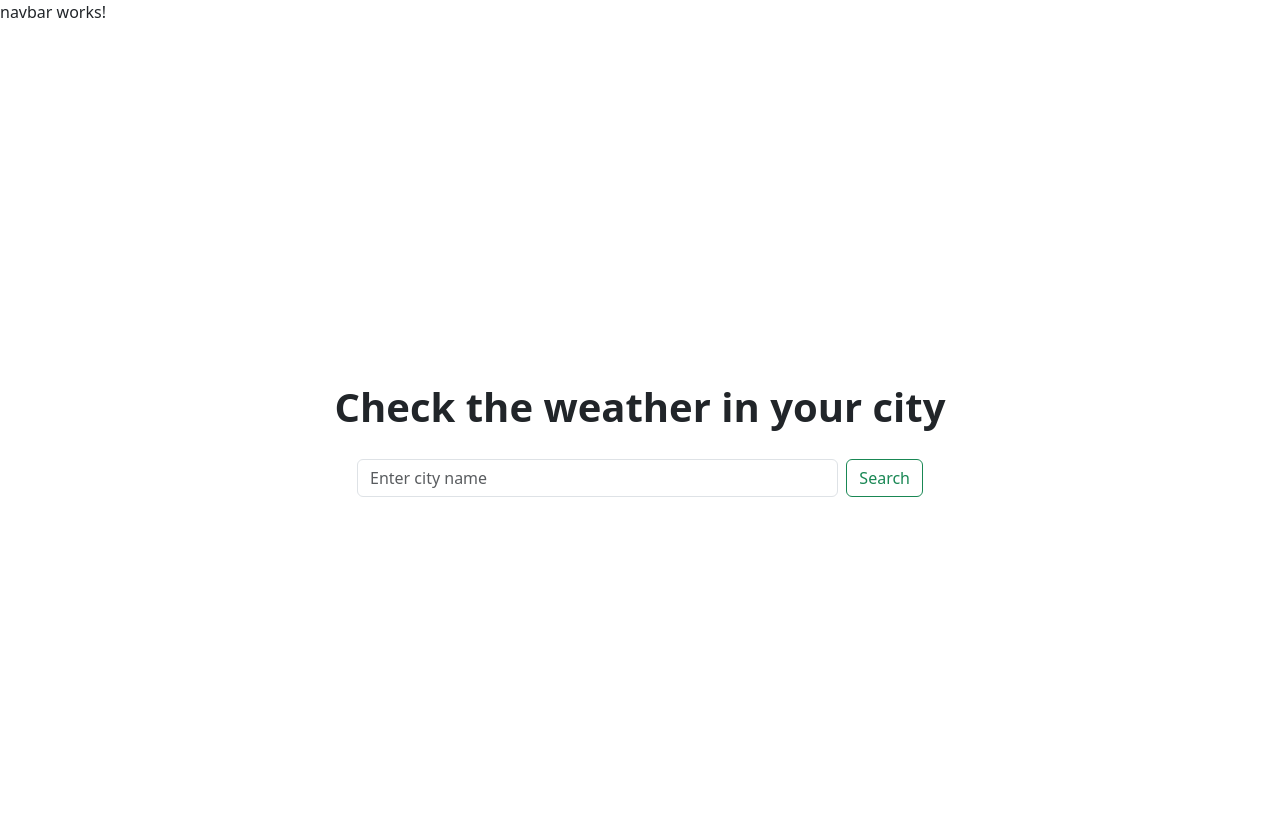
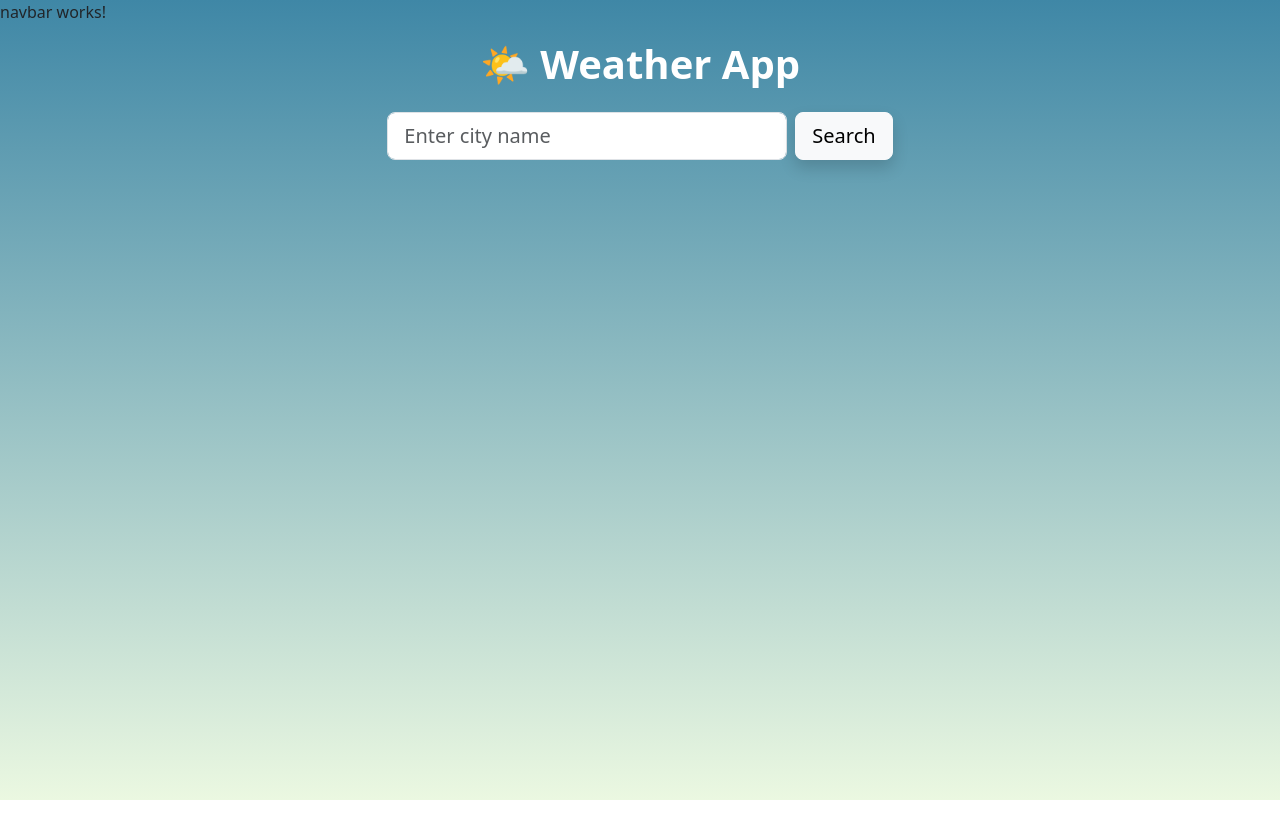
Before and after one commit to sandymosaad/weather-app, an Angular app: page / in a window 1280 px wide. After the commit the page ends 800 px from the top, so only its background shows below. Built offline with nearby package versions, Linux system fonts and the light colour scheme.

Commit message:
display waether data when search using api

```diff
--- a/src/app/components/search/search.component.css
+++ b/src/app/components/search/search.component.css
@@ -0,0 +1,24 @@
+.weather-app {
+  padding-top: 60px;
+}
+
+.search-box input {
+  max-width: 400px;
+}
+
+.weather-card {
+  background: rgba(255, 255, 255, 0.1);
+  backdrop-filter: blur(8px);
+  border-radius: 15px;
+  padding: 30px;
+  width: 100%;
+  max-width: 450px;
+}
+
+.weather-icon {
+  width: 100px;
+}
+
+h1, h3 {
+  color: white;
+}
--- a/src/app/components/search/search.component.html
+++ b/src/app/components/search/search.component.html
@@ -1,12 +1,27 @@
-<div class="container vh-100 d-flex align-items-center justify-content-center">
-  <div class="text-center w-100">
-    <h1 class="mb-4 fw-bold">Check the weather in your city</h1>
-    <div class="row justify-content-center">
-      <div class="col-md-6 g-1">
-        <form class="d-flex" role="search" (ngSubmit)="onSearch()">
-          <input [(ngModel)]="searchTerm" class="form-control me-2" name="searchTerm" type="search" placeholder="Enter city name" aria-label="Search">
-          <button class="btn btn-outline-success"  type="submit">Search</button>
-        </form>
+<div class="container d-flex flex-column align-items-center justify-content-center">
+  <h1 class="text-white mb-4 fw-bold">🌤️ Weather App</h1>
+
+  <form (ngSubmit)="onSearch()" class="search-box d-flex mb-4 w-100 justify-content-center">
+    <input [(ngModel)]="searchTerm" name="searchTerm" class="form-control form-control-lg w-50 me-2" placeholder="Enter city name" type="text" />
+    <button type="submit" class="btn btn-lg btn-light shadow">Search</button>
+  </form>
+
+  <div *ngIf="weatherData" class="weather-card text-center shadow-lg">
+    <h3 class="fw-bold">{{ weatherData.name }}, {{ weatherData.sys.country }}</h3>
+    <img [src]="'https://openweathermap.org/img/wn/' + weatherData.weather[0].icon + '@2x.png'" class="weather-icon mb-2" />
+    <h1>{{ weatherData.main.temp }}°C</h1>
+    <p class="text-capitalize">{{ weatherData.weather[0].description }}</p>
+
+    <div class="d-flex justify-content-around mt-4">
+      <div>
+        <i class="fas fa-tint"></i>
+        <p>Humidity</p>
+        <p>{{ weatherData.main.humidity }}%</p>
+      </div>
+      <div>
+        <i class="fas fa-wind"></i>
+        <p>Wind</p>
+        <p>{{ weatherData.wind.speed }} m/s</p>
       </div>
     </div>
   </div>
--- a/src/app/components/search/search.component.ts
+++ b/src/app/components/search/search.component.ts
@@ -1,37 +1,32 @@
 import { Component } from '@angular/core';
 import { FormsModule } from '@angular/forms';
 import {WeatherService} from '../../services/weather.service';
+import { WeatherData } from '../../interfaces/weather-data';
+import { CommonModule } from '@angular/common';
+
+
+
+
 @Component({
   selector: 'app-search',
   standalone: true,
-  imports: [FormsModule],
+  imports: [FormsModule,
+    CommonModule
+  ],
   templateUrl: './search.component.html',
-  styleUrl: './search.component.css'
+  styleUrls: ['./search.component.css']
 })
 export class SearchComponent {
 
   searchTerm: string='';
-
+  weatherData!:WeatherData ;
   constructor(private _weatherService: WeatherService) {}
-  // onSearch(){
-  //   this._weatherService.getWeather(this.searchTerm).subscribe({
-  //     next: (data)=>{
-  //     if(data.status === 200){
-  //     console.log('Weather Data:', data);
-  //     }else{
-  //       console.log('city not found:');
-  //     }
-  //   },
-  //     error: (err)=>{
-  //       console.error('Error fetching weather:', err);
-  //     }
-  //   });
-  // }
 
   onSearch(){
   this._weatherService.getWeather(this.searchTerm).subscribe({
     next: (data) => {
       console.log('Weather Data:', data);
+      this.weatherData=data;
     },
     error: (err) => {
       if (err.status === 404) {
--- /dev/null
+++ b/src/app/interfaces/weather-data.ts
@@ -0,0 +1,18 @@
+export interface WeatherData {
+   wind: {
+    speed: number;
+  };
+  main: {
+    temp: any;
+    humidity: number;
+  };
+  weather: {
+    description: string;
+    icon:string;
+  }[];
+  name: string;
+  sys: {
+    country: string;
+  };
+
+}
--- a/src/app/services/weather.service.ts
+++ b/src/app/services/weather.service.ts
@@ -1,5 +1,24 @@
 import { Injectable } from '@angular/core';
 import { HttpClient } from '@angular/common/http';
+import { Observable } from 'rxjs';
+import { WeatherData } from '../interfaces/weather-data';
+// interface WeatherData {
+//   wind: {
+//     speed: number;
+//   };
+//   main: {
+//     temp: number;
+//     humidity: number;
+//   };
+//   weather: {
+//     description: string;
+//   }[];
+//   name: string;
+//   sys: {
+//     country: string;
+//   };
+// }
+
 @Injectable({
   providedIn: 'root'
 })
@@ -10,7 +29,7 @@ export class WeatherService {
 
   constructor(private http: HttpClient) { }
 
-  getWeather(city: string) {
-    return this.http.get(`${this.apiUrl}?q=${city}&appid=${this.apiKey}&units=metric`);
+  getWeather(city: string):Observable<WeatherData> {
+    return this.http.get<WeatherData>(`${this.apiUrl}?q=${city}&appid=${this.apiKey}&units=metric`);
   }
 }
--- a/src/styles.css
+++ b/src/styles.css
@@ -1 +1,7 @@
 /* You can add global styles to this file, and also import other style files */
+body {
+  margin: 0;
+  font-family: 'Segoe UI', Tahoma, Geneva, Verdana, sans-serif;
+  background: linear-gradient(to bottom, #3f87a6, #ebf8e1);
+  min-height: 100vh;
+}
```
